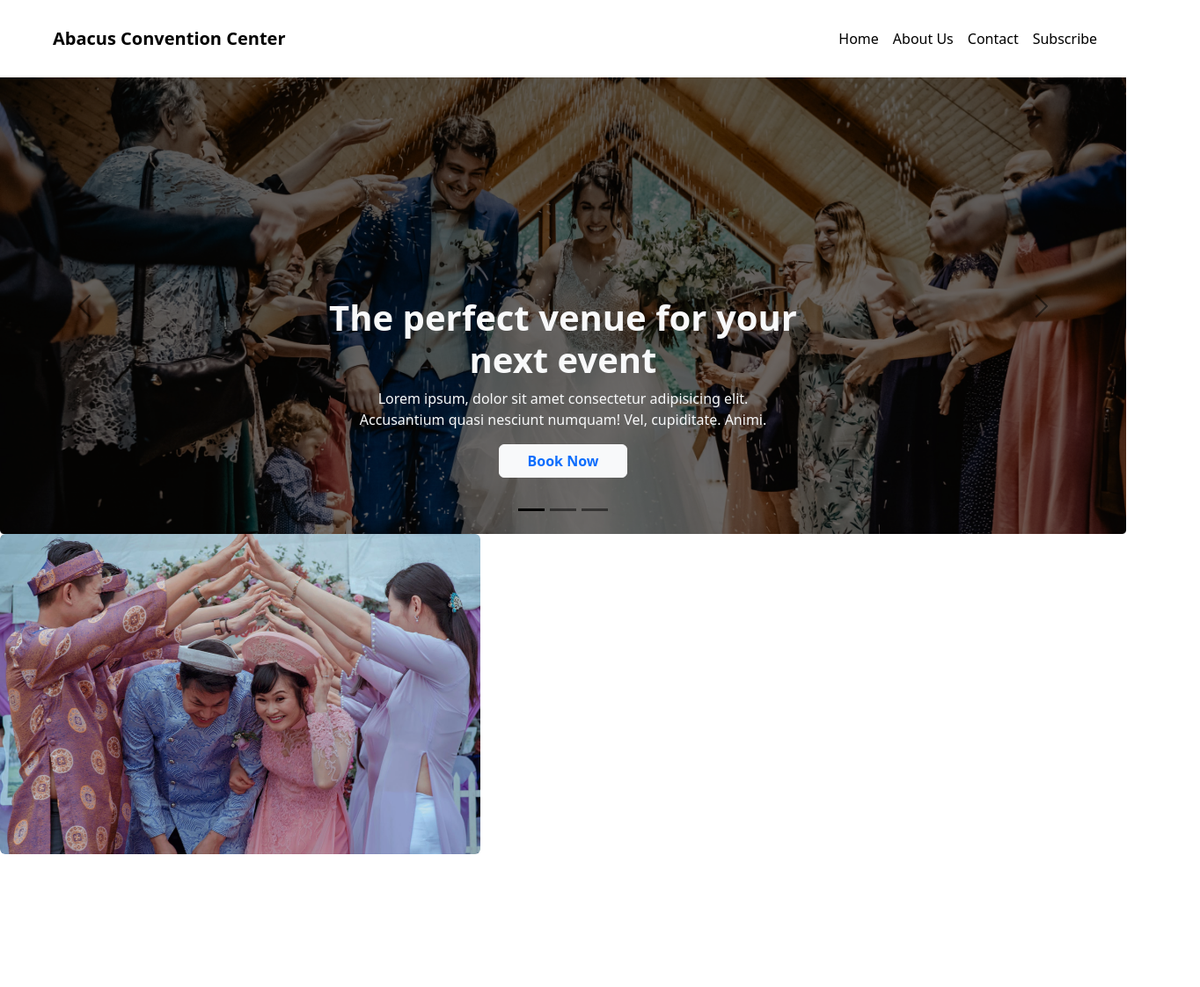
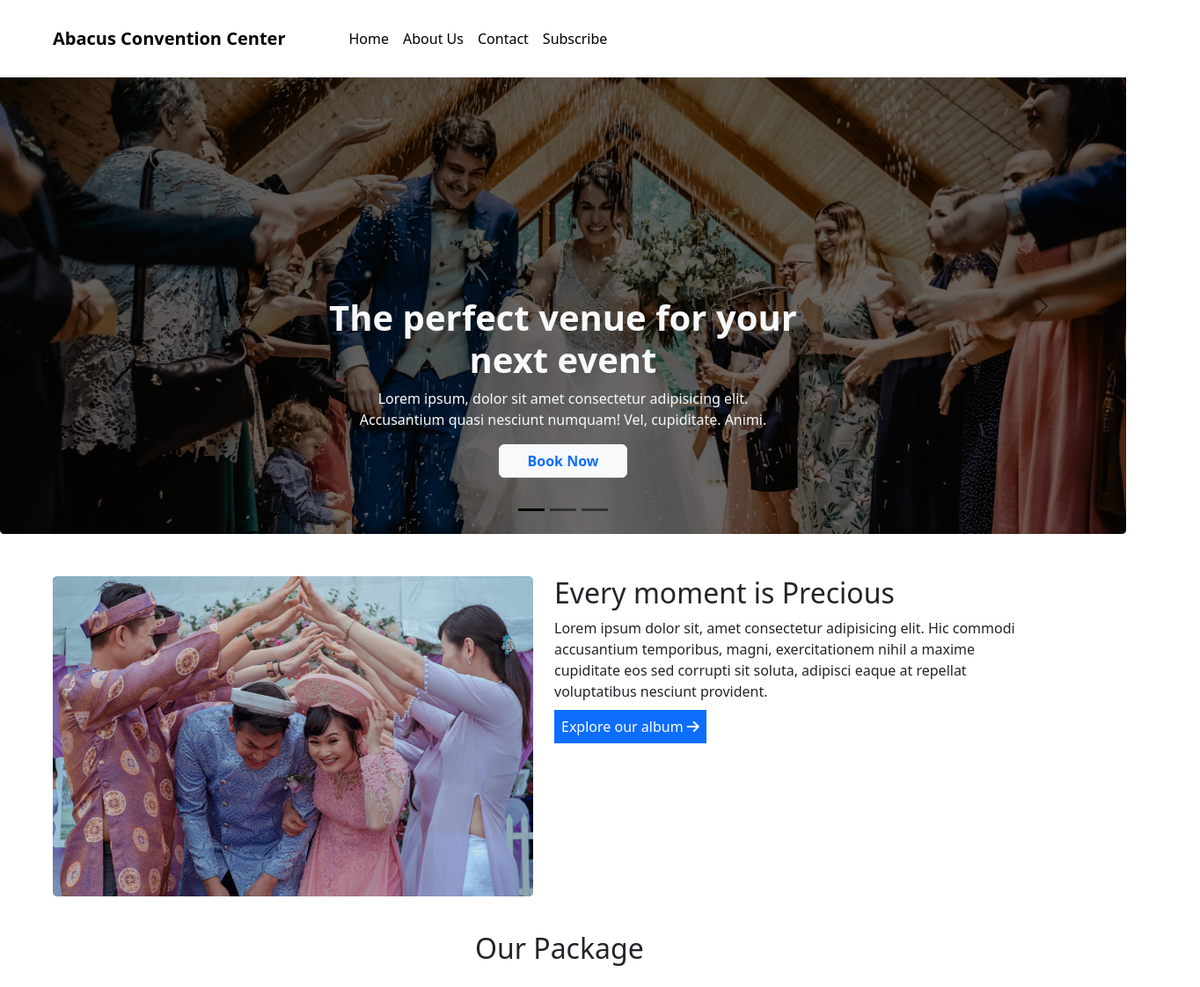
Before and after one commit to mdnazimmia/convention_center, a plain HTML site: page index.html in a window 1280 px wide. Shown: the whole page at 88% size, 1364 px wide, since content can reach past the window. Before the commit the page ends 995 px from the top, so only its background shows below. Drawn offline with nearby package versions, Linux system fonts and the light colour scheme.

Commit message:
side_image with trext

```diff
--- a/index.html
+++ b/index.html
@@ -7,19 +7,23 @@
     <title>Bootstrap demo</title>
     <link href="https://cdn.jsdelivr.net/npm/bootstrap@5.3.0-alpha1/dist/css/bootstrap.min.css" rel="stylesheet"
         integrity="sha384-GLhlTQ8iRABdZLl6O3oVMWSktQOp6b7In1Zl3/Jr59b6EGGoI1aFkw7cmDA6j6gD" crossorigin="anonymous">
+    <link rel="stylesheet" href="https://cdnjs.cloudflare.com/ajax/libs/font-awesome/6.3.0/css/all.min.css"
+        integrity="sha512-SzlrxWUlpfuzQ+pcUCosxcglQRNAq/DZjVsC0lE40xsADsfeQoEypE+enwcOiGjk/bSuGGKHEyjSoQ1zVisanQ=="
+        crossorigin="anonymous" referrerpolicy="no-referrer" />
 </head>
 
 <body>
+
     <nav class="navbar navbar-expand-lg bg-body my-3">
         <div class="container-fluid">
-            <div class="col-8 mx-5">
+            <div class="mx-5">
                 <a class="navbar-brand text-bold fw-bold" href="#">Abacus Convention Center</a>
                 <button class="navbar-toggler" type="button" data-bs-toggle="collapse" data-bs-target="#navbarNav"
                     aria-controls="navbarNav" aria-expanded="false" aria-label="Toggle navigation">
                     <span class="navbar-toggler-icon"></span>
                 </button>
             </div>
-            <div class="collapse navbar-collapse col-4" id="navbarNav">
+            <div class="collapse navbar-collapse" id="navbarNav">
                 <ul class="navbar-nav">
                     <li class="nav-item">
                         <a class="nav-link active" aria-current="page" href="#">Home</a>
@@ -37,9 +41,7 @@
             </div>
         </div>
     </nav>
-    <section>
-
-        <div id="carouselExampleDark" class="carousel carousel-dark slide">
+    <div id="carouselExampleDark" class="carousel carousel-dark slide mb-5">
         <div class="carousel-indicators">
             <button type="button" data-bs-target="#carouselExampleDark" data-bs-slide-to="0" class="active"
                 aria-current="true" aria-label="Slide 1"></button>
@@ -50,7 +52,7 @@
         </div>
         <div class="carousel-inner">
             <div class="carousel-item active" data-bs-interval="10000">
-                    <img src="images/banner.png" class="d-block w-100" alt="...">
+                <img src="images/banner.png" class="d-block w-100 img-fluid" alt="...">
                 <div class="carousel-caption d-none d-md-block text-light">
                     <h1 class="fw-bold">The perfect venue for your <br>next event</h1>
                     <p>Lorem ipsum, dolor sit amet consectetur adipisicing elit. <br> Accusantium quasi nesciunt
@@ -75,27 +77,39 @@
                 </div>
             </div>
         </div>
-            <button class="carousel-control-prev" type="button" data-bs-target="#carouselExampleDark"
-                data-bs-slide="prev">
+        <button class="carousel-control-prev" type="button" data-bs-target="#carouselExampleDark" data-bs-slide="prev">
             <span class="carousel-control-prev-icon" aria-hidden="true"></span>
             <span class="visually-hidden">Previous</span>
         </button>
-            <button class="carousel-control-next" type="button" data-bs-target="#carouselExampleDark"
-                data-bs-slide="next">
+        <button class="carousel-control-next" type="button" data-bs-target="#carouselExampleDark" data-bs-slide="next">
             <span class="carousel-control-next-icon" aria-hidden="true"></span>
             <span class="visually-hidden">Next</span>
         </button>
     </div>
-        <div>
-            <div>
+    <div class="container mx-5">
+        <div class="row">
+            <div class="col">
                 <figure class="figure">
-                    <img src="images/wedding.png" class="figure-img img-fluid rounded" alt="...">
+                    <img class="img-fluid" src="images/wedding.png" alt="...">
                     <figcaption class="figure-caption"></figcaption>
                 </figure>
             </div>
+            <div class="col">
+                <h2>Every moment is Precious</h2>
+                <p>Lorem ipsum dolor sit, amet consectetur adipisicing elit. Hic commodi accusantium temporibus,
+                    magni,
+                    exercitationem nihil a maxime cupiditate eos sed corrupti sit soluta, adipisci eaque at repellat
+                    voluptatibus nesciunt provident.</p>
+                <div class="d-inline p-2 text-bg-primary"></i>Explore our album <i class="fas fa-arrow-right"></i>
+                </div>
+            </div>
+        </div>
+    </div>
+    <div class="mx-auto my-4" style="width: 200px;">
+        <h2>Our Package</h2>
     </div>
 
-    </section>
+
     <script src="https://cdn.jsdelivr.net/npm/bootstrap@5.3.0-alpha1/dist/js/bootstrap.bundle.min.js"
         integrity="sha384-w76AqPfDkMBDXo30jS1Sgez6pr3x5MlQ1ZAGC+nuZB+EYdgRZgiwxhTBTkF7CXvN"
         crossorigin="anonymous"></script>
```
Lines whose indentation alone changed are shown as unchanged.
